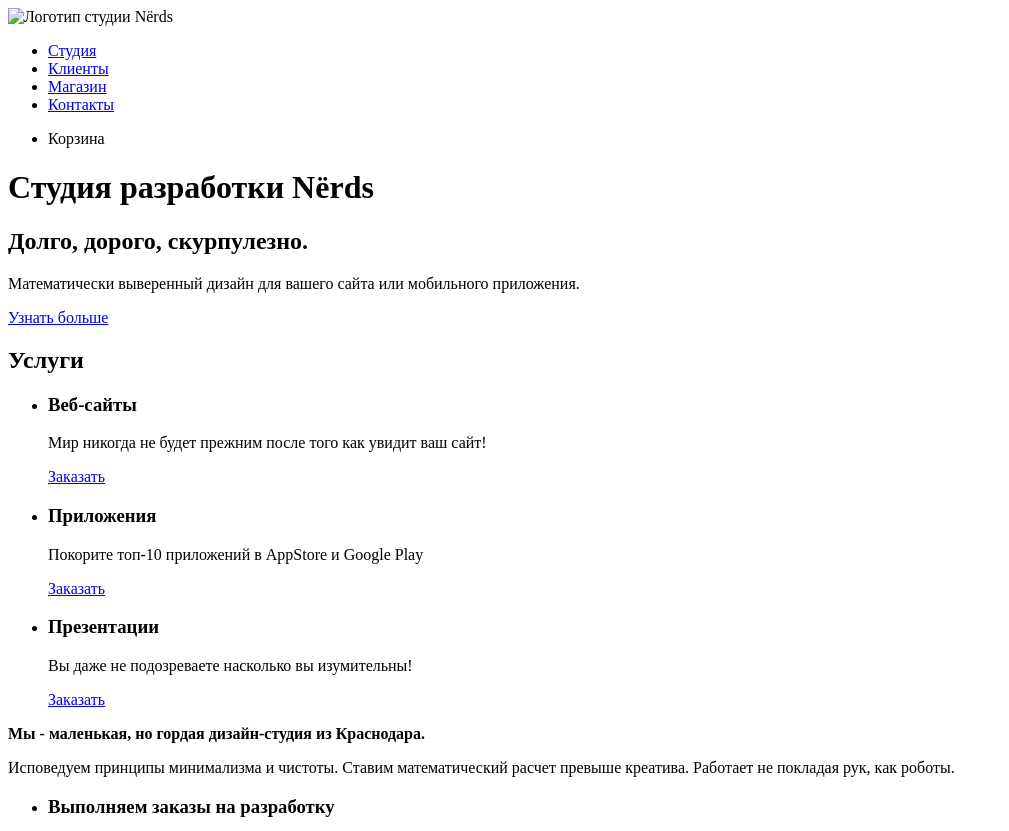
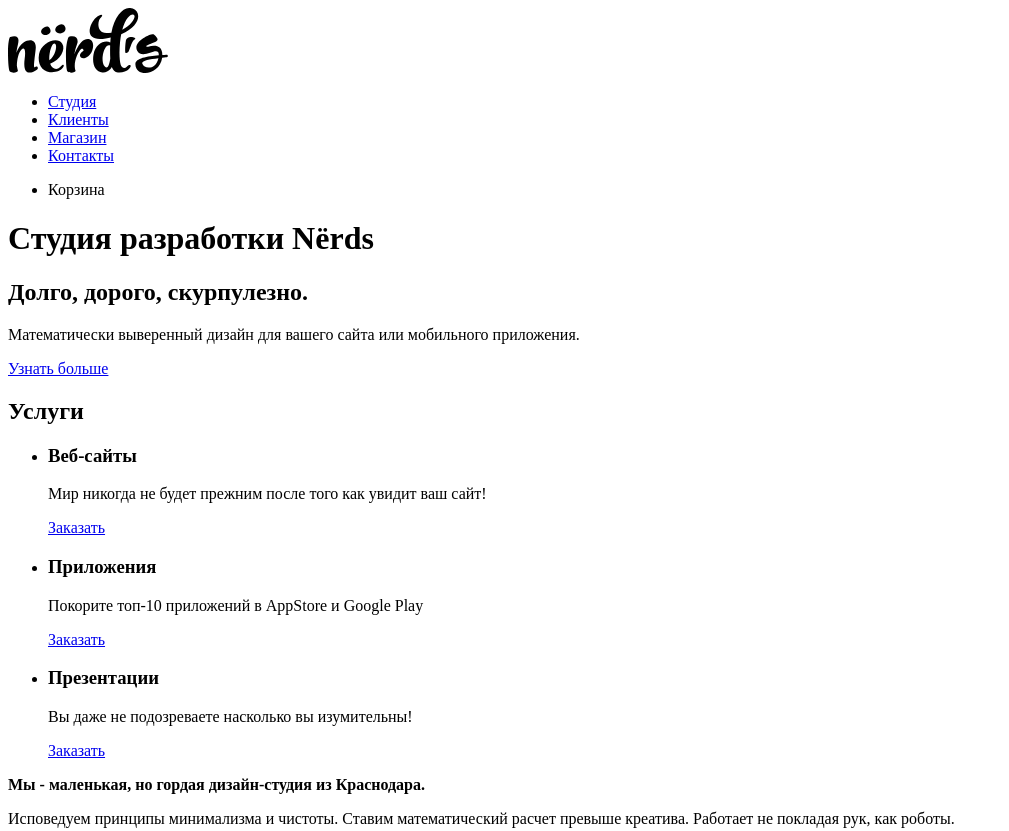
Before and after one commit to MajorAxe/projects, a plain HTML site: page Git/nerds/index.html in a window 1280 px wide. Shown: the top 831 px of the page, without its empty margins (0-1009 px from the left). Drawn offline with Linux system fonts and the light colour scheme.

Commit message:
Update index.html, create img folder
Добавил папку img и логотип в неё.
Так же добавил лого в index

```diff
--- a/Git/nerds/index.html
+++ b/Git/nerds/index.html
@@ -8,7 +8,7 @@
     <header class="main-header">
       <nav class="main-navigation">
         <a class="main-header-logo">
-          <img src="img/index-logo.png" alt="Логотип студии Nёrds">
+          <img src="img/nerds-logo.svg" alt="Логотип студии Nёrds">
         </a>
         <ul class="site-navigation">
           <li><a href="info.html">Студия</a></li>
```
Also changed, not shown: Git/nerds/img/nerds-logo.svg (added), 3 other files.
